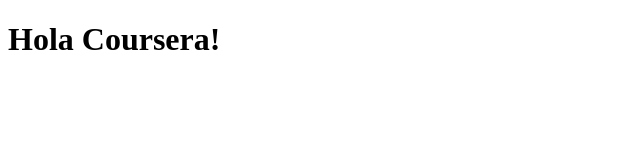
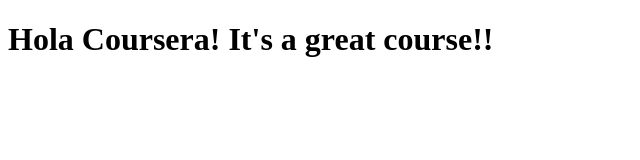
Before and after one commit to RafaelGlz/coursera-test, a plain HTML site: page site/index.html in a window 1280 px wide. Shown: the whole page, without its empty margins (0-640 px from the left). Drawn offline with Linux system fonts and the light colour scheme.

Commit message:
Small addition to our page content.

```diff
--- a/site/index.html
+++ b/site/index.html
@@ -4,7 +4,7 @@
 	<title>Hola Coursera!</title>
 </head>
 <body>
-	<h1>Hola Coursera!</h1>
+	<h1>Hola Coursera! It's a great course!!</h1>
 
 </body>
 </html>
```
